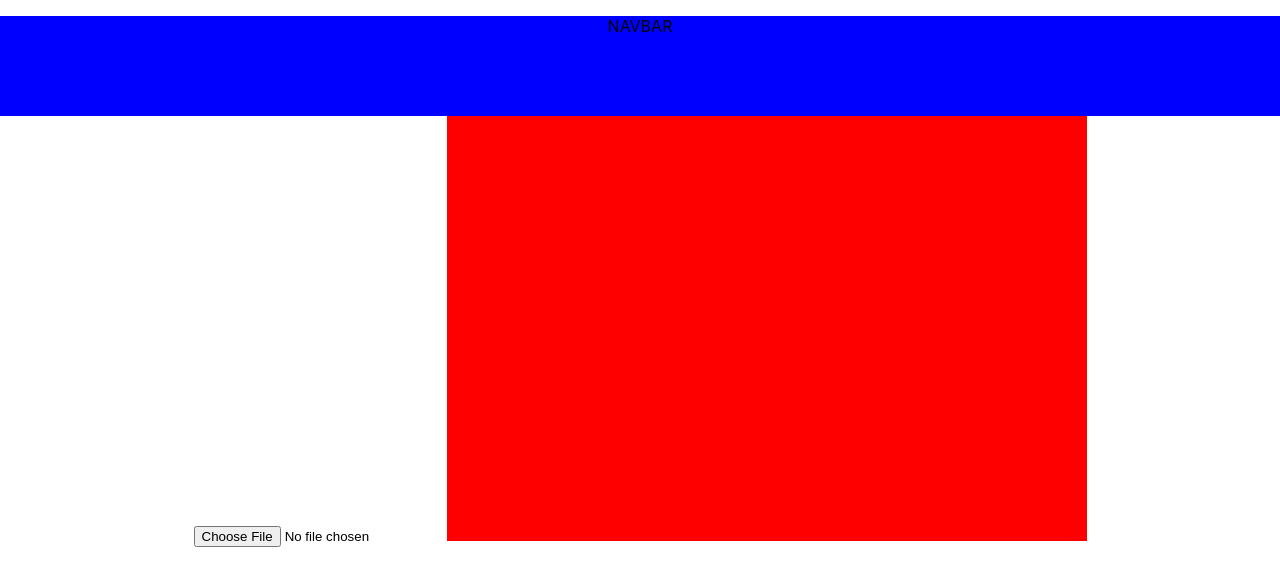
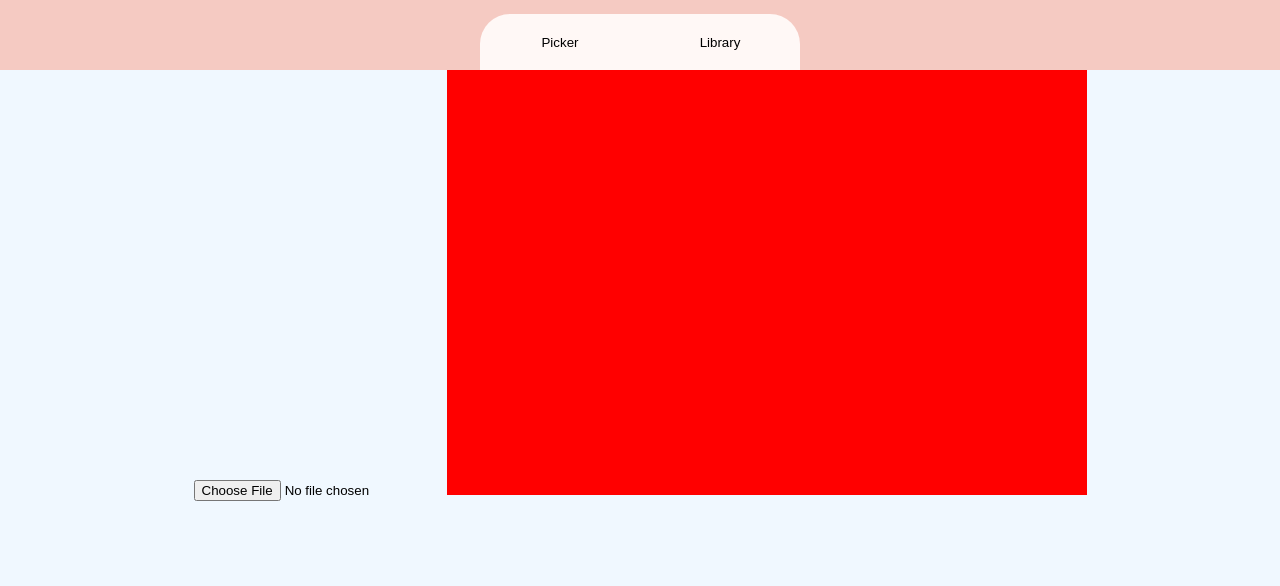
Before and after one commit to Gancus98/pi-color, a React (Create React App) app: page / in a window 1280 px wide. Shown: the top 586 px of the page. Built offline with nearby package versions, Linux system fonts and the light colour scheme.

Commit message:
Add nav behaviour

```diff
--- a/src/App.tsx
+++ b/src/App.tsx
@@ -1,13 +1,19 @@
-import React from 'react';
+import React, { useState } from 'react';
 import './App.css';
 import CanvasArea from './components/CanvasArea';
 import NavBar from './components/NavBar/NavBar';
 
 function App() {
+  const [isPickerView, setIsPickerView] = useState(true);
+
+  const handleSetPicker = (state: boolean) => {
+    setIsPickerView(state);
+  };
+
   return (
     <div className="App">
-      <NavBar />
-      <CanvasArea />
+      <NavBar isPickerView={isPickerView} handleSetPicker={handleSetPicker} />
+      {isPickerView ? <CanvasArea /> : <p>Library</p>}
     </div>
   );
 }
--- a/src/components/NavBar/NavBar.styles.ts
+++ b/src/components/NavBar/NavBar.styles.ts
@@ -1,7 +1,16 @@
 import styled from 'styled-components'
+import { colors } from '../../utils/theme';
 
 export const NavWrapper = styled.div`
-    width: 100%;
-    height: 100px;
-    background-color: blue;
+    width: 100vw;
+    height: 70px;
+    background-color: ${colors.primary};
+    display: flex;
+    justify-content: center;
 `;
+
+export const NavButtonsWrapper = styled.div`
+    height: 100%;
+    display: flex;
+    align-items: flex-end;
+`;
--- a/src/components/NavBar/NavBar.tsx
+++ b/src/components/NavBar/NavBar.tsx
@@ -1,10 +1,27 @@
-import React from 'react';
+import React, { SetStateAction } from 'react';
+import NavButton from '../NavButton/NavButton';
 import * as Styled from './NavBar.styles';
 
-const NavBar: React.FC = () => {
+type NavBarProps = {
+  isPickerView: boolean;
+  handleSetPicker: (state: boolean) => void;
+};
+
+const NavBar: React.FC<NavBarProps> = ({ isPickerView, handleSetPicker }) => {
   return (
     <Styled.NavWrapper>
-      <p>NAVBAR</p>
+      <Styled.NavButtonsWrapper>
+        <NavButton
+          buttonText="Picker"
+          isPickerView={isPickerView}
+          handleSetPicker={handleSetPicker}
+        />
+        <NavButton
+          buttonText="Library"
+          isPickerView={isPickerView}
+          handleSetPicker={handleSetPicker}
+        />
+      </Styled.NavButtonsWrapper>
     </Styled.NavWrapper>
   );
 };
--- /dev/null
+++ b/src/components/NavButton/NavButton.styles.ts
@@ -0,0 +1,21 @@
+import styled from 'styled-components'
+import { colors } from '../../utils/theme';
+
+export const NavButton = styled.button`
+    width: 160px;
+    height: 56px;
+    background-color: ${colors.secondary};
+    outline: none;
+    border: none;
+    bottom: 0;
+    cursor: pointer;
+    &:hover {
+        background-color: ${colors.secondaryHover};
+    }
+    &:nth-child(1) {
+        border-top-left-radius: 30px;
+    }
+    &:nth-child(2) {
+        border-top-right-radius: 30px;
+    }
+`;
--- /dev/null
+++ b/src/components/NavButton/NavButton.tsx
@@ -0,0 +1,26 @@
+import React from 'react';
+import * as Styled from './NavButton.styles';
+
+type NavButtonProps = {
+  buttonText: string;
+  isPickerView: boolean;
+  handleSetPicker: (state: boolean) => void;
+};
+
+const NavButton: React.FC<NavButtonProps> = ({
+  buttonText,
+  isPickerView,
+  handleSetPicker,
+}) => {
+  const handleNavButtonClick = () => {
+    isPickerView ? handleSetPicker(false) : handleSetPicker(true);
+  };
+
+  return (
+    <Styled.NavButton onClick={handleNavButtonClick}>
+      {buttonText}
+    </Styled.NavButton>
+  );
+};
+
+export default NavButton;
--- a/src/index.css
+++ b/src/index.css
@@ -1,5 +1,6 @@
 body {
   margin: 0;
+  background-color: aliceblue;
   font-family: -apple-system, BlinkMacSystemFont, 'Segoe UI', 'Roboto', 'Oxygen',
     'Ubuntu', 'Cantarell', 'Fira Sans', 'Droid Sans', 'Helvetica Neue',
     sans-serif;
--- /dev/null
+++ b/src/utils/theme.ts
@@ -0,0 +1,5 @@
+export const colors = {
+    primary: '#F5CAC2',
+    secondary: '#FFF8F6',
+    secondaryHover: '#ebdeda',
+}
```
